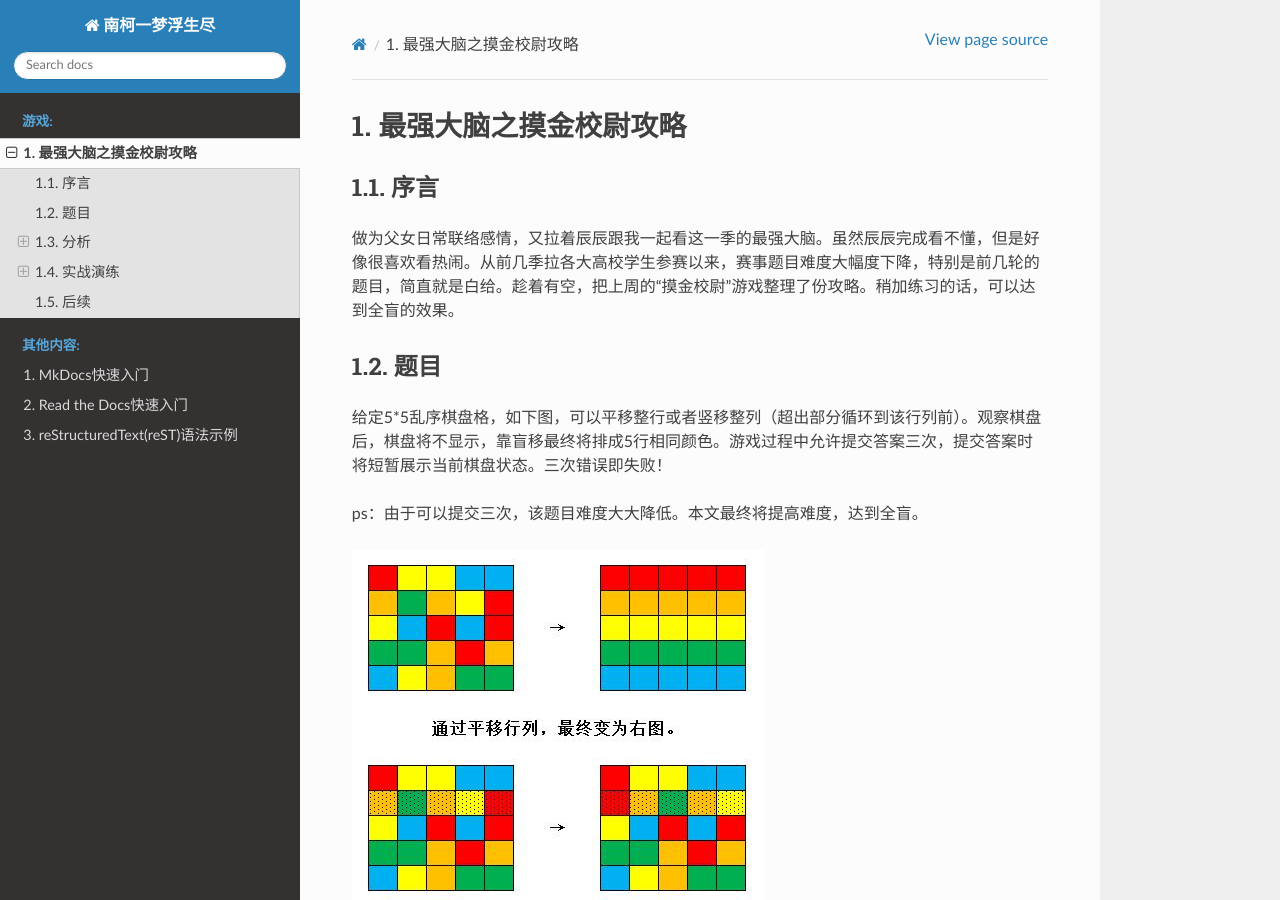
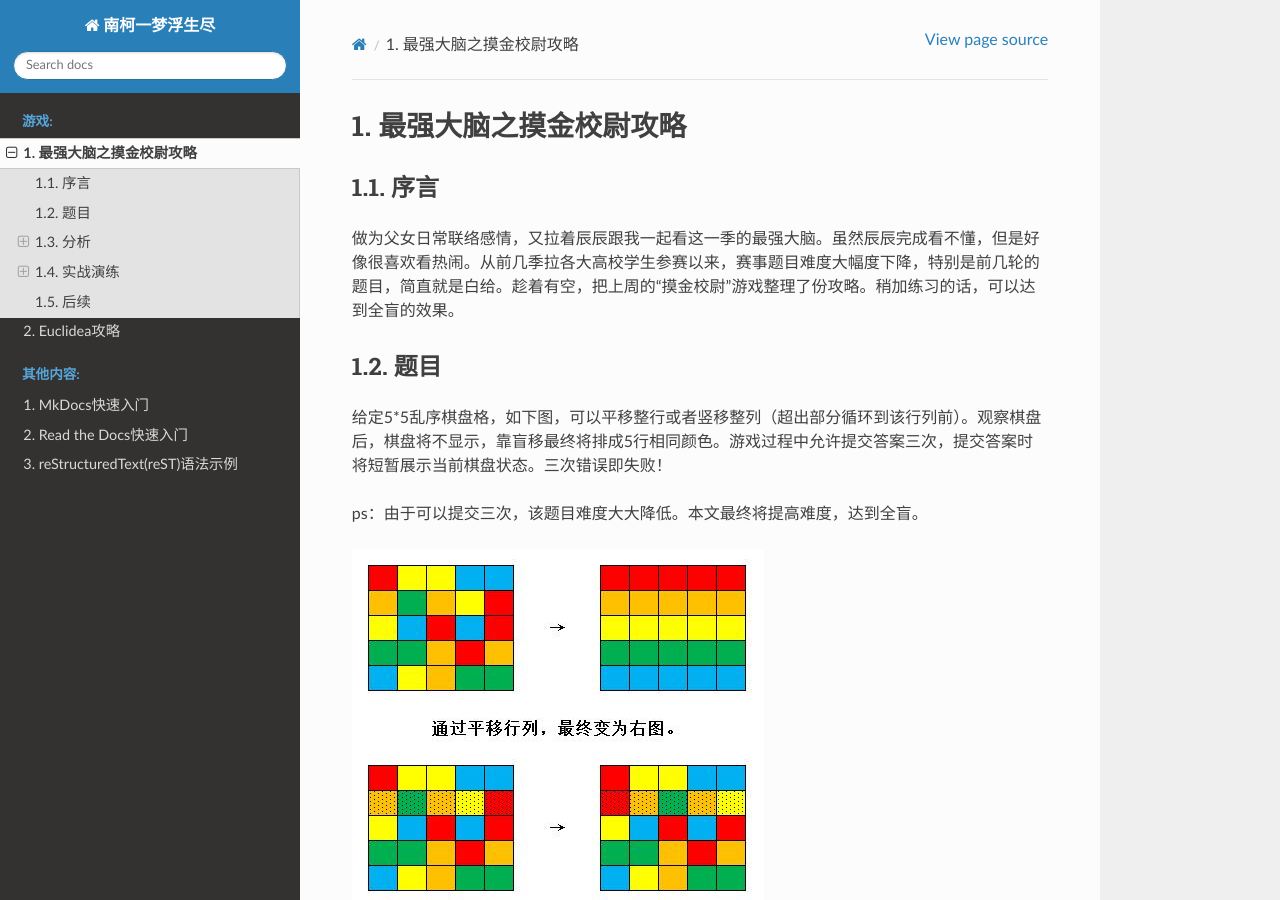
Before and after one commit to OrangeTown/notepad, a Sphinx documentation site: the page built from source/note/mjxw.rst, in a window 1280 px wide and 900 px high. Built offline with Sphinx 7.4.7 and the Read the Docs theme 2.0.0, drawn with Linux system fonts in a browser that asks for light colours.

Commit message:
euclidea

```diff
--- /dev/null
+++ b/source/euclidea/euclidea.rst
@@ -0,0 +1,7 @@
+============
+Euclidea攻略
+============
+
+关卡列表
+
+.. image:: euclidea.jpg
--- a/source/index.rst
+++ b/source/index.rst
@@ -12,6 +12,7 @@ Welcome to 南柯一梦浮生尽's documentation!
    :caption: 游戏:
 
    note/mjxw.rst
+   euclidea/euclidea.rst
 
 .. toctree::
    :maxdepth: 2
```
Also changed, not shown: 2 other files.
